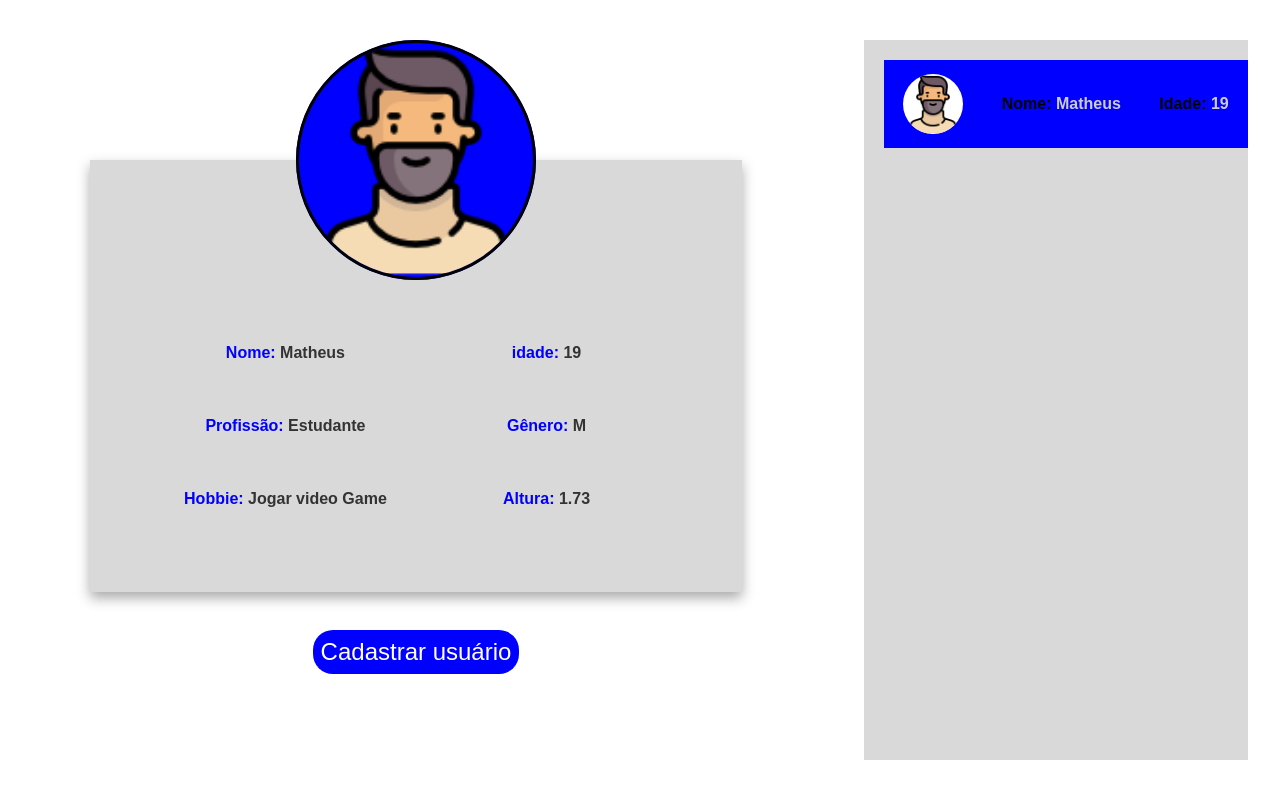
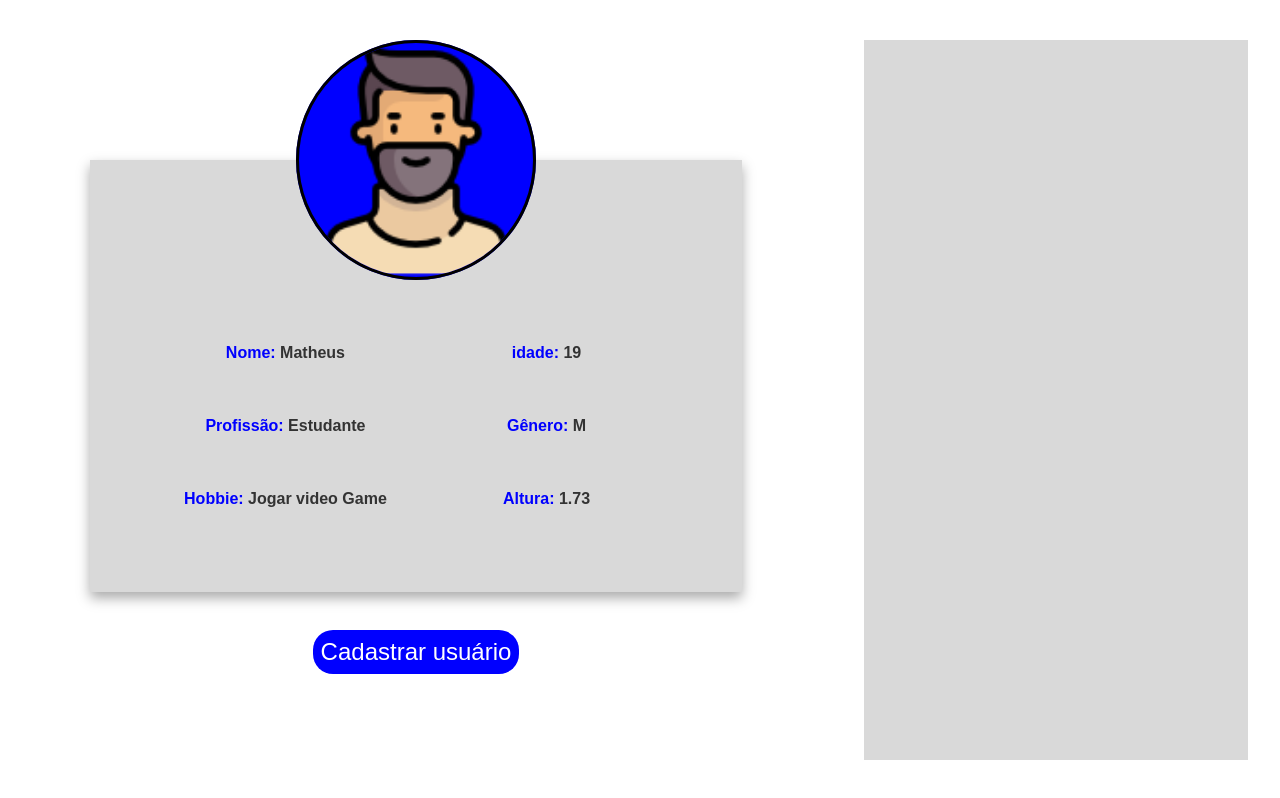
Before and after one commit to MoreiraMatheus/People-Register-Sistem, a React (Create React App) app: page / in a window 1280 px wide. Built offline with nearby package versions, Linux system fonts and the light colour scheme.

Commit message:
react hooks

```diff
--- a/src/components/App/App.jsx
+++ b/src/components/App/App.jsx
@@ -1,3 +1,5 @@
+import { useState, useEffect } from "react";
+
 import { GlobalStyle } from "../GlobalStyle/GlobalStyle";
 import { PeopleCard } from "../PeopleCard";
 import { ListUsers } from "../ListUsers";
@@ -13,13 +15,33 @@ const testPeople = {
 }
 
 function App(){
+  const [users, setUsers] = useState([])
+  // let users = []
+
+  useEffect(() => {
+    console.log('-------------------\n')
+
+    const localStorageQuery = localStorage.getItem('pessoas')
+    console.log('pegando dados\n', localStorageQuery)
+
+    const localStorageQueryJson = JSON.parse(localStorageQuery)
+    console.log('passando pra Json\n', localStorageQueryJson)
+
+    setUsers(localStorageQueryJson)
+    // users = localStorageQueryJson
+    console.log('Salvando na variável: \n', users)
+  },[])
+
   return(
     <>
       <GlobalStyle/>
       <main>
         <PeopleCard People={testPeople}/>
         <ListUsers>
-          <PeopleSummary People={testPeople}/>
+          {/* {users.map(user => {
+            return (<PeopleSummary People={user}/>)
+          })} */}
+          {console.log('Executando:\n',users)}
         </ListUsers>
       </main>
     </>
```
